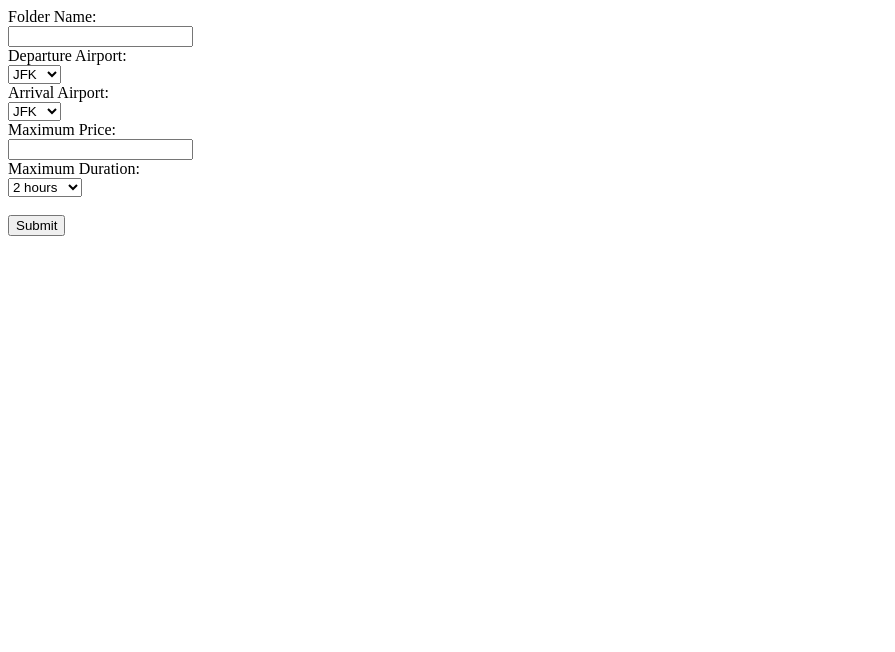
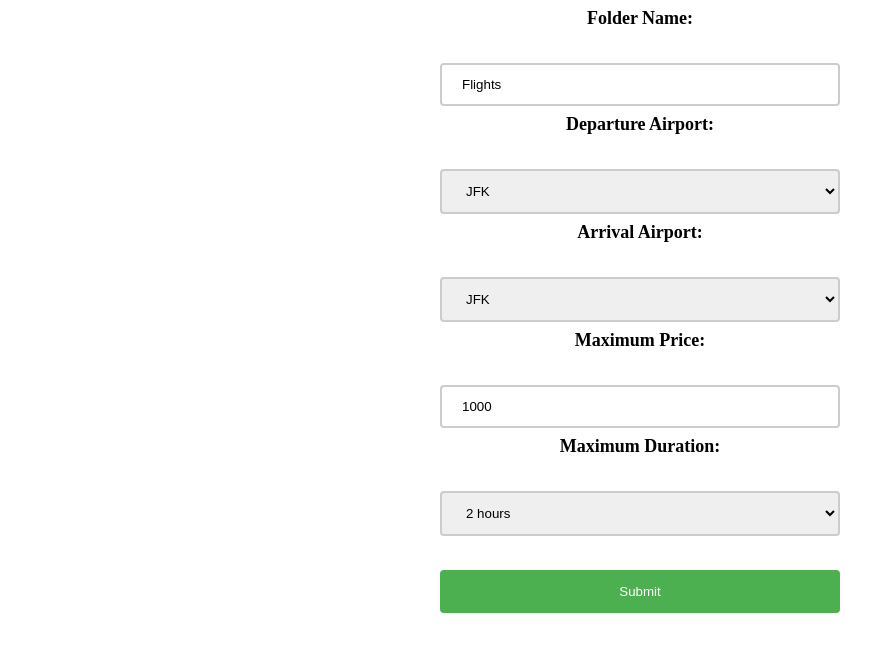
Before and after one commit to mateusb12/TravelScrapper, a Flask app: page / in a window 1280 px wide. Shown: the top 652 px of the page, without its empty margins (0-895 px from the left). Run offline with Flask 2, Linux system fonts and the light colour scheme.

Commit message:
style upgrade

```diff
--- /dev/null
+++ b/interface/static/flight_form_style.css
@@ -0,0 +1,32 @@
+form {
+    width: 400px;
+    margin: 0 auto;
+    text-align: center;
+}
+label {
+    font-size: 18px;
+    font-weight: bold;
+    display: block;
+    margin-bottom: 8px;
+}
+input[type="text"], select {
+    width: 100%;
+    padding: 12px 20px;
+    margin: 8px 0;
+    box-sizing: border-box;
+    border: 2px solid #ccc;
+    border-radius: 4px;
+}
+input[type="submit"] {
+    width: 100%;
+    background-color: #4CAF50;
+    color: white;
+    padding: 14px 20px;
+    margin: 8px 0;
+    border: none;
+    border-radius: 4px;
+    cursor: pointer;
+}
+input[type="submit"]:hover {
+    background-color: #45a049;
+}
--- a/interface/static/flight_results_style.css
+++ b/interface/static/flight_results_style.css
@@ -15,7 +15,7 @@ table {
     width: 100%;
 }
 td {
-    border: 1px solid #dddddd;
+    border: 2px solid #000000;
     text-align: left;
     padding: 8px;
 }
--- a/interface/templates/flight_form.html
+++ b/interface/templates/flight_form.html
@@ -2,13 +2,15 @@
 <html lang="en">
 <head>
     <meta charset="UTF-8">
-    <title>Title</title>
+    <title>Flight query</title>
+    <link rel="stylesheet" type="text/css" href="../static/flight_form_style.css">
 </head>
+
 <body>
 
 <form id="form" method="post">
     <label for="folder-name">Folder Name:</label><br>
-  <input type="text" id="folder-name" name="folder-name"><br>
+      <input type="text" id="folder-name" name="folder-name" value="Flights"><br>
     <label for="departure-airport">Departure Airport:</label><br>
       <select id="departure-airport" name="departure-airport">
         <option value="JFK">JFK</option>
@@ -26,7 +28,7 @@
         <option value="DFW">DFW</option>
       </select><br>
     <label for="price">Maximum Price:</label><br>
-  <input type="text" id="price" name="price"><br>
+      <input type="text" id="price" name="price" value="1000"><br>
     <label for="duration">Maximum Duration:</label><br>
       <select id="duration" name="duration">
         <option value="2">2 hours</option>
```
Lines whose indentation alone changed are shown as unchanged.
